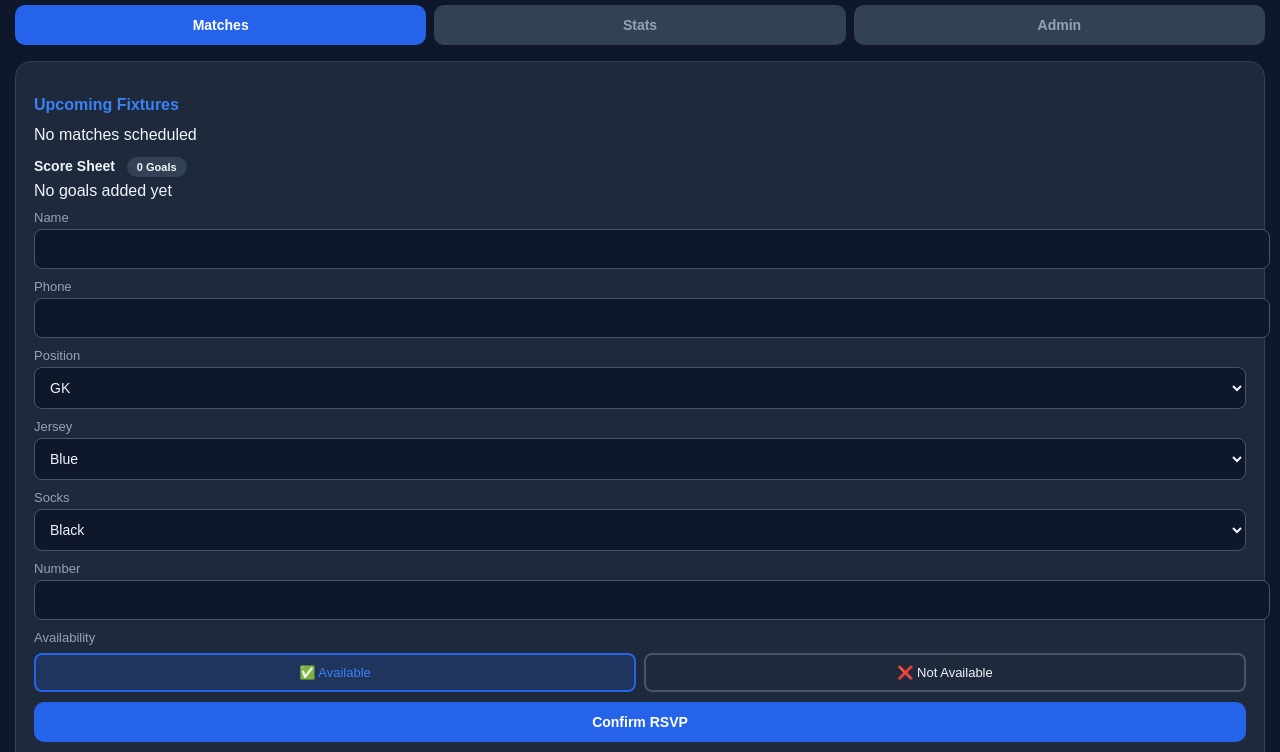
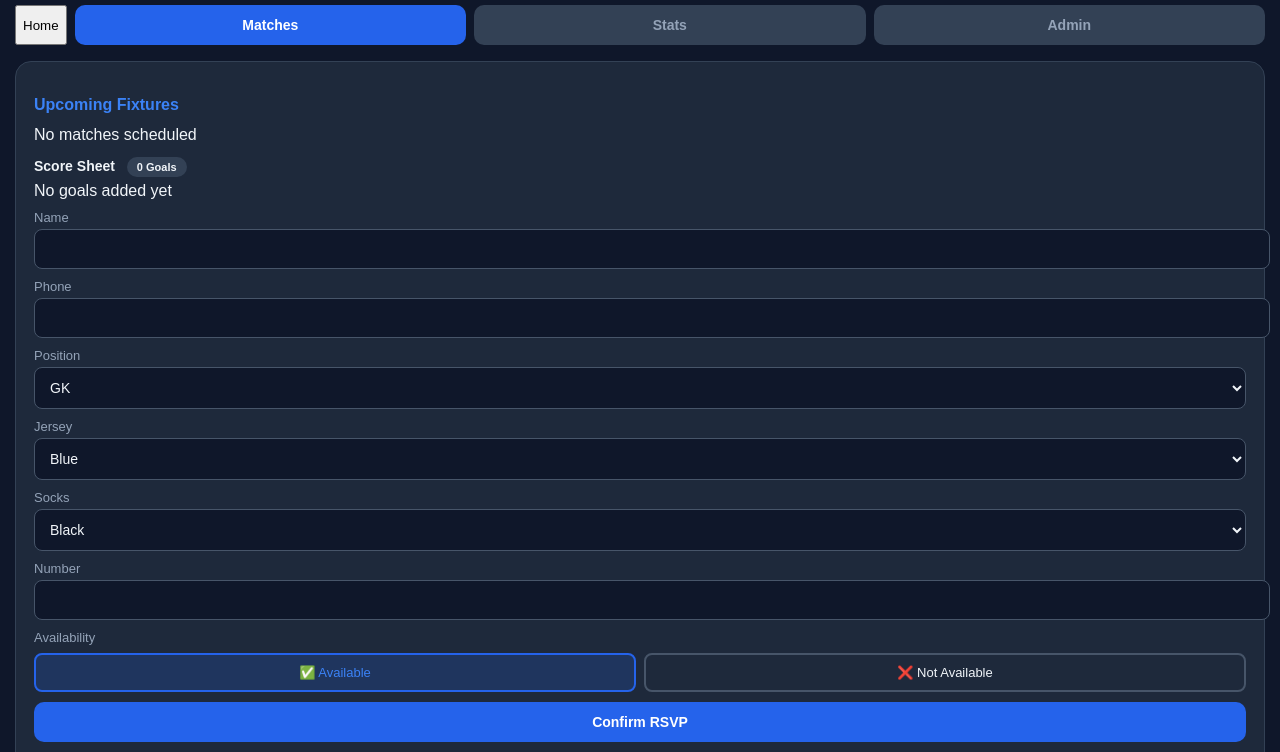
Before and after one commit to jeremiahwaswa2001-glitch/veterans-fc, a plain HTML site: page index.html in a window 1280 px wide. Shown: the part 224-976 px from the top of the page. Drawn offline with Linux system fonts and the light colour scheme.

Commit message:
Update index.html

```diff
--- a/index.html
+++ b/index.html
@@ -67,6 +67,7 @@ input,select{width:100%;padding:11px;border-radius:8px;border:1px solid #475569;
   <h2>VETERANS FC</h2></div>
 
 <div class="tabs">
+  <button onclick="showTab('home')">Home</button>
 <button class="tab active" onclick="showTab('matches',this)">Matches</button>
 <button class="tab" onclick="showTab('stats',this)">Stats</button>
 <button class="tab" onclick="showTab('admin',this)">Admin</button>
@@ -177,6 +178,8 @@ input,select{width:100%;padding:11px;border-radius:8px;border:1px solid #475569;
 <button class="btn" style="background:var(--red)" onclick="resetSquad()">Reset All RSVPs</button>
 <button class="btn" style="background:#64748b" onclick="logoutAdmin()">Logout</button>
 </div>
+
+  <div id="home" class="tab-content" style="display none">
 </div>
 
 <script>
```
